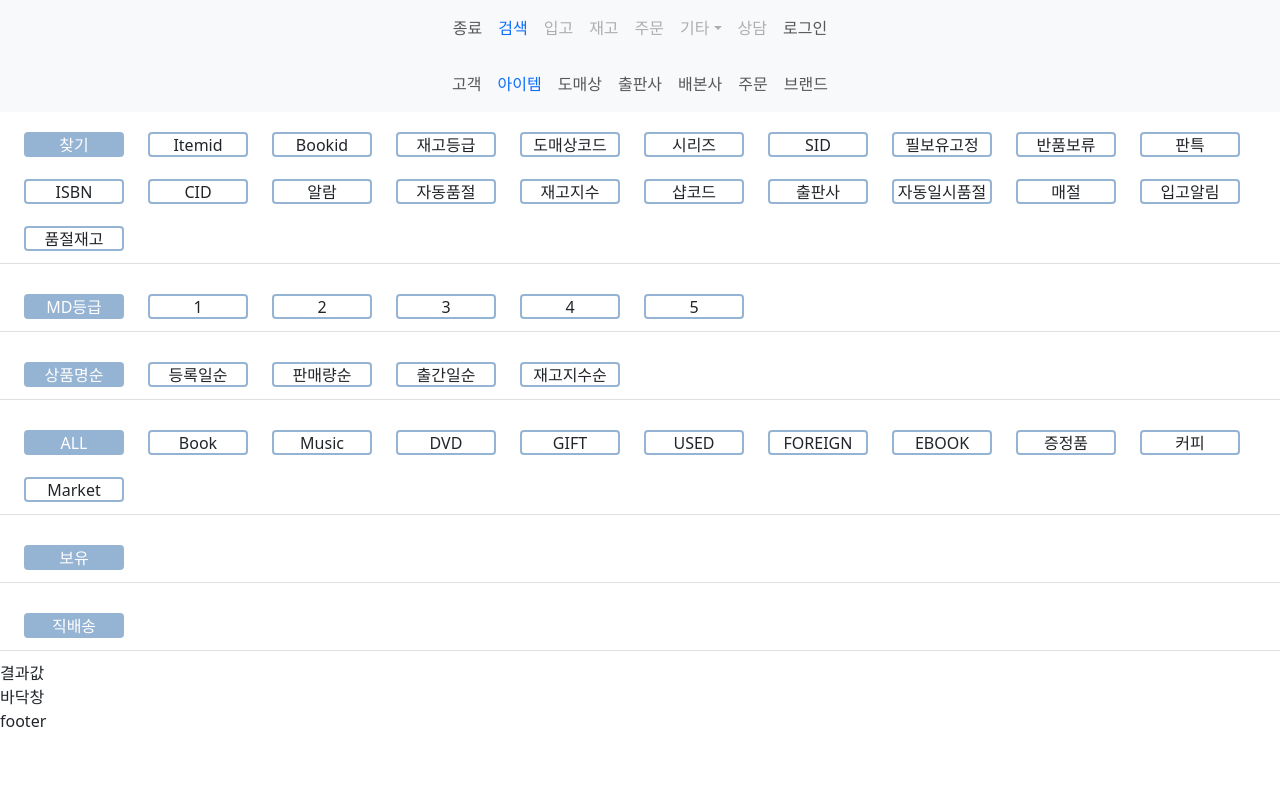
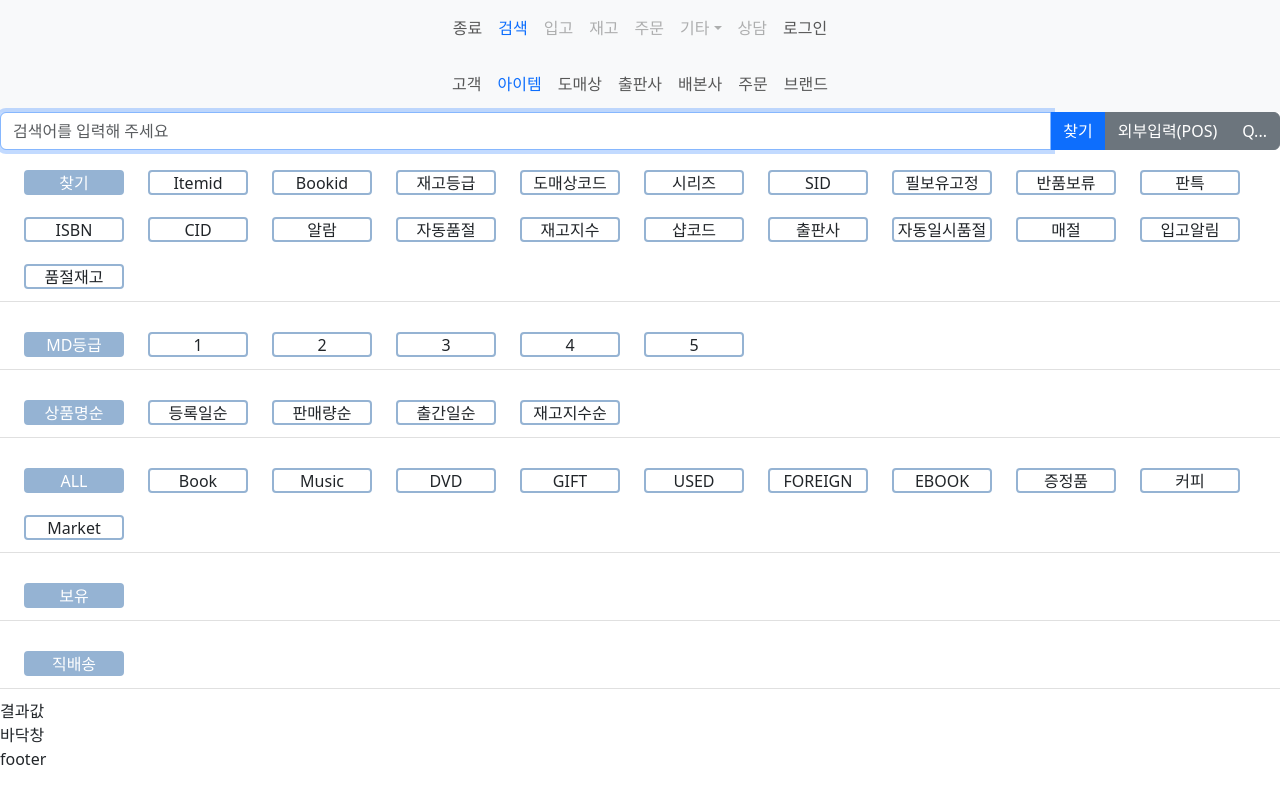
Before and after one commit to dh413/ThankYouFront2, a Next.js app: page /search/item in a window 1280 px wide. Built offline with nearby package versions, Linux system fonts and the light colour scheme.

Commit message:
Feat: 검색박스 추가 - 검색 시 쿼리로 요청이 전송되도록 구현

```diff
--- a/src/app/(web)/search/item/page.tsx
+++ b/src/app/(web)/search/item/page.tsx
@@ -1,11 +1,74 @@
+"use client";
+
+import { useState } from "react";
 import Itemfilter from "@/components/search/Item/ItemFilter";
 import ItemFooter from "@/components/search/Item/ItemFooter";
 import ItemResult from "@/components/search/Item/ItemResult";
+import SearchText from "@/components/search/SearchText";
+import {
+  SearchItemState,
+} from "@/types/search/item/type";
+import { useRouter } from "next/navigation";
+import { SEARCH_ROUTES } from "@/constants/routes";
 
 export default function SearchItemPage() {
+  const [searchedKeyword, setSearchedKeyword] = useState<string>("");
+  const [searchItemState, setSearchItemState] = useState<SearchItemState>({
+    searchType: 0,
+    includeOutOfStock: true,
+    branchType: 0,
+    mdLevel: 0,
+    isDirectDelivery: true,
+    sortOrder: 0,
+  });
+  const router = useRouter();
+
+  const searchKeywordChange = (event: React.ChangeEvent<HTMLInputElement>): void => {
+    setSearchedKeyword(event.target.value);
+  };
+
+  const searchSubmit = (): void => {
+    if (searchedKeyword) {
+      const query = new URLSearchParams({
+        keyword: searchedKeyword,
+        searchType: searchItemState.searchType.toString(),
+        includeOutOfStock: searchItemState.includeOutOfStock.toString(),
+        branchType: searchItemState.branchType.toString(),
+        mdLevel: searchItemState.mdLevel.toString(),
+        isDirectDelivery: searchItemState.isDirectDelivery.toString(),
+        sortOrder: searchItemState.sortOrder.toString(),
+      }).toString();
+
+      router.push(`${SEARCH_ROUTES.URL.ITEM}?${query}`);
+    }
+  };
+
+  const filterChange = (key: keyof SearchItemState, value: any): void => {
+    setSearchItemState((prevState) => ({
+      ...prevState,
+      [key]: value,
+    }));
+  };
+
+  const filterCheckBoxChange = (key: keyof SearchItemState): void => {
+    setSearchItemState((prevState) => ({
+      ...prevState,
+      [key]: !prevState[key],
+    }));
+  };
+
   return (
     <>
-      <Itemfilter />
+      <SearchText
+        searchedKeyword={searchedKeyword}
+        searchKeywordChange={searchKeywordChange}
+        searchSubmit={searchSubmit}
+      />
+      <Itemfilter
+        searchItemState={searchItemState}
+        filterChange={filterChange}
+        filterCheckBoxChange={filterCheckBoxChange}
+      />
       <ItemResult />
       <ItemFooter />
     </>
--- a/src/components/search/Item/ItemFilter.tsx
+++ b/src/components/search/Item/ItemFilter.tsx
@@ -9,41 +9,23 @@ import {
   SORT_ORDER,
   SearchItemState,
 } from "@/types/search/item/type";
-import { useState } from "react";
+import { FC } from "react";
 
-const Itemfilter = () => {
-  const [searchItemState, setSearchItemState] = useState<SearchItemState>({
-    searchType: 0,
-    includeOutOfStock: true,
-    branchType: 0,
-    mdLevel: 0,
-    isDirectDelivery: true,
-    sortOrder: 0,
-  });
+interface ItemFilterProps {
+  searchItemState: SearchItemState;
+  filterChange: (key: keyof SearchItemState, value: any) => void;
+  filterCheckBoxChange: (key: keyof SearchItemState) => void;
+}
 
-  const itemChange = (key: keyof SearchItemState, value: any): void => {
-    setSearchItemState((prevState) => ({
-      ...prevState,
-      [key]: value,
-    }));
-  };
-
-  const itemCheckBoxChange = (key: keyof SearchItemState): void => {
-    setSearchItemState((prevState) => ({
-      ...prevState,
-      [key]: !prevState[key],
-    }));
-  };
-
+const Itemfilter: FC<ItemFilterProps> = ({ searchItemState, filterChange, filterCheckBoxChange }) => {
   return (
-
     <div className="row">
       <div className="col-12 search-group">
         <Radio
           options={SEARCH_TYPE}
           name="searchType"
           selectedValue={searchItemState.searchType}
-          onChange={(value) => itemChange("searchType", value)}
+          onChange={(value) => filterChange("searchType", value)}
         />
       </div>
       <div className="col-12 search-group">
@@ -51,7 +33,7 @@ const Itemfilter = () => {
           options={MD_LEVEL}
           name="mdLevel"
           selectedValue={searchItemState.mdLevel}
-        onChange={(value) => itemChange("mdLevel", value)}
+          onChange={(value) => filterChange("mdLevel", value)}
         />
       </div>
       <div className="col-12 search-group">
@@ -59,31 +41,29 @@ const Itemfilter = () => {
           options={SORT_ORDER}
           name="sortOrder"
           selectedValue={searchItemState.sortOrder}
-        onChange={(value) => itemChange("sortOrder", value)}
+          onChange={(value) => filterChange("sortOrder", value)}
         />
       </div>
-
       <div className="col-12 search-group">
         <Radio
           options={BRANCH_TYPE}
           name="branchType"
           selectedValue={searchItemState.branchType}
-        onChange={(value) => itemChange("branchType", value)}
+          onChange={(value) => filterChange("branchType", value)}
         />
       </div>
-
       <div className="col-12 search-group">
         <Checkbox
           label="보유"
           checked={searchItemState.includeOutOfStock}
-        onChange={() => itemCheckBoxChange("includeOutOfStock")}
+          onChange={() => filterCheckBoxChange("includeOutOfStock")}
         />
       </div>
       <div className="col-12 search-group">
         <Checkbox
           label="직배송"
           checked={searchItemState.isDirectDelivery}
-        onChange={() => itemCheckBoxChange("isDirectDelivery")}
+          onChange={() => filterCheckBoxChange("isDirectDelivery")}
         />
       </div>
     </div>
--- /dev/null
+++ b/src/components/search/SearchText.tsx
@@ -0,0 +1,40 @@
+"use client";
+
+import { FC } from "react";
+
+interface SearchTextProps {
+  searchedKeyword: string;
+  searchKeywordChange: (event: React.ChangeEvent<HTMLInputElement>) => void;
+  searchSubmit: () => void;
+}
+
+const SearchText: FC<SearchTextProps> = ({ searchedKeyword, searchKeywordChange, searchSubmit }) => {
+
+  const handleKeyDown = (event: React.KeyboardEvent<HTMLInputElement>): void => {
+    if (event.key === "Enter") {
+        searchSubmit();
+    }
+  };
+
+  return (
+    <div className="d-flex justify-content-center">
+      <div className="input-group">
+        <input
+          className="form-control"
+          placeholder="검색어를 입력해 주세요"
+          value={searchedKeyword}
+          onChange={searchKeywordChange}
+          onKeyDown={handleKeyDown}
+          autoFocus
+        />
+        <button className="btn btn-primary" type="button" onClick={searchSubmit}>
+          찾기
+        </button>
+        <button className="btn btn-secondary">외부입력(POS)</button>
+        <button className="btn btn-secondary">Q...</button>
+      </div>
+    </div>
+  );
+}
+
+export default SearchText;
```
Lines whose indentation alone changed are shown as unchanged.
